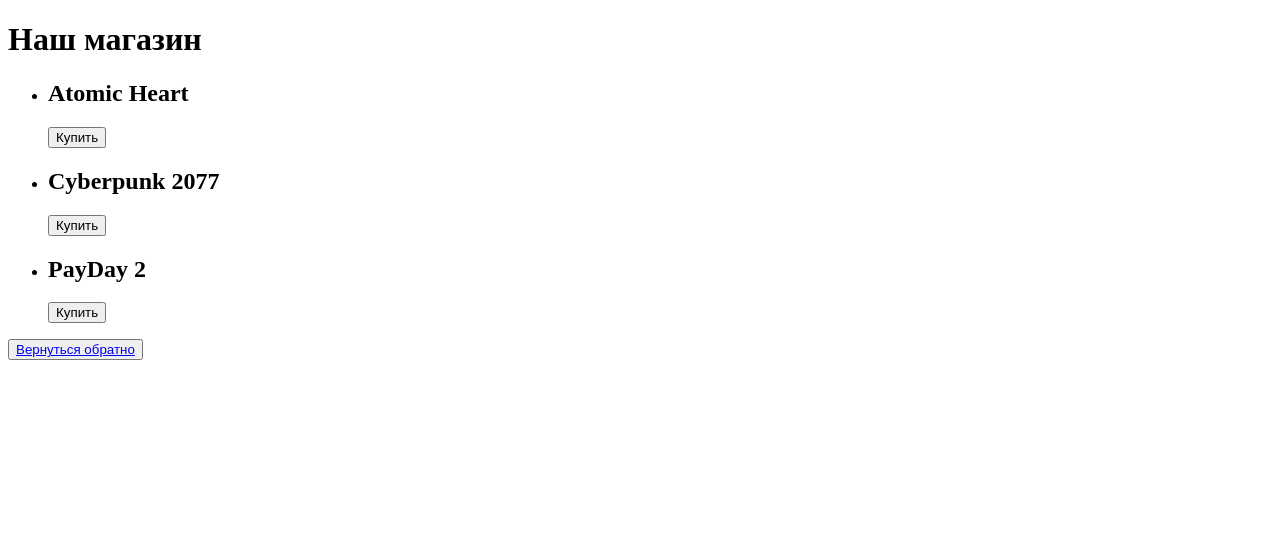
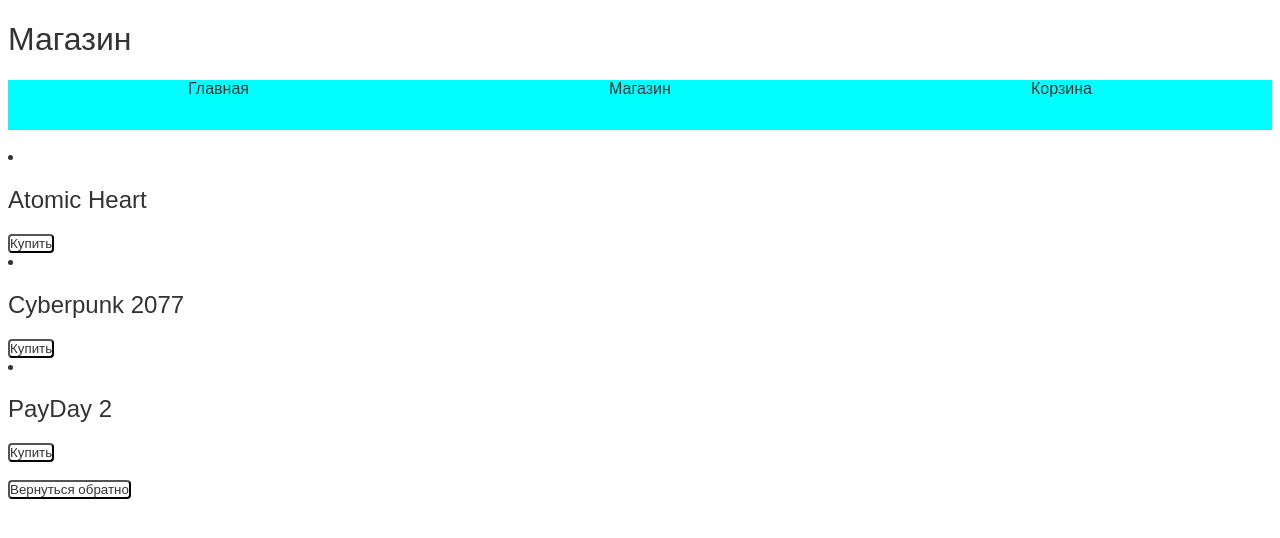
Before and after one commit to NadinBel/Module_18_1, a Django app: page /store/ in a window 1280 px wide. Shown: the top 538 px of the page. Run offline with Django 5.2, Linux system fonts and the light colour scheme.

Commit message:
Add files via upload

```diff
--- a/UrbanDjango/UrbanDjango/urls.py
+++ b/UrbanDjango/UrbanDjango/urls.py
@@ -17,7 +17,7 @@ Including another URLconf
 
 from django.contrib import admin
 from django.urls import path
-from task3.views import index, store, basket
+from task4.views import index, store, basket
 from django.views.generic import TemplateView
 
 
--- /dev/null
+++ b/UrbanDjango/static/style.css
@@ -0,0 +1,33 @@
+*{
+    color: rgba(51, 51, 51, 1);
+    font-weight: normal;
+    font-family: 'Montserrat', Arial, Helvetica, sans-serif;
+}
+
+ul{
+    list-style: none;
+    padding: 0;
+    display: flex;
+    justify-content: space-around;
+    margin: 0;
+    width: 100%;
+    height: 50px;
+}
+a{
+    text-decoration: none;
+    cursor: pointer;
+}
+button{
+    background-color: rgb(255, 255, 255);
+    cursor: pointer;
+    padding: 0;
+    border-radius: 4px;
+}
+nav{
+    display: flex;
+    justify-content: space-between;
+    align-items: center;
+    position: relative;
+    background-color: aqua;
+    grid-column: 2/3;
+}
--- /dev/null
+++ b/UrbanDjango/task4/admin.py
@@ -0,0 +1,3 @@
+from django.contrib import admin
+
+# Register your models here.
--- /dev/null
+++ b/UrbanDjango/task4/apps.py
@@ -0,0 +1,6 @@
+from django.apps import AppConfig
+
+
+class Task4Config(AppConfig):
+    default_auto_field = 'django.db.models.BigAutoField'
+    name = 'task4'
--- /dev/null
+++ b/UrbanDjango/task4/models.py
@@ -0,0 +1,3 @@
+from django.db import models
+
+# Create your models here.
--- /dev/null
+++ b/UrbanDjango/task4/tests.py
@@ -0,0 +1,3 @@
+from django.test import TestCase
+
+# Create your tests here.
--- /dev/null
+++ b/UrbanDjango/task4/views.py
@@ -0,0 +1,26 @@
+from django.shortcuts import render
+from django.views.generic import TemplateView
+
+
+def index(request):
+    pagename = 'Главная'
+    context = {
+        'pagename': pagename
+    }
+    return render(request, 'fourth_task/index.html', context)
+
+def store(request):
+    pagename = 'Магазин'
+    games = ["Atomic Heart", "Cyberpunk 2077", "PayDay 2"]
+    context = {
+        'pagename': pagename,
+        'games': games
+    }
+    return render(request, 'fourth_task/store.html', context)
+
+def basket(request):
+    pagename = 'Корзина'
+    context = {
+        'pagename': pagename
+    }
+    return render(request, 'fourth_task/basket.html', context)
--- /dev/null
+++ b/UrbanDjango/templates/fourth_task/menu.html
@@ -0,0 +1,24 @@
+{% load static %}
+<!DOCTYPE html>
+<html lang="ru">
+<head>
+    <meta charset="UTF-8">
+    <link rel="stylesheet" type="text/css" href='{% static "style.css" %}'>
+    {% block title %}<title>{{ pagename }}</title>{% endblock %}
+</head>
+<body>
+  {% block pagename %}<h1>{{ pagename }}</h1>{% endblock %}
+  {% block menu %}<nav>
+      <ul>
+        <li><a href=''>Главная</a></li>
+        <li><a href="/store" target="blank">Магазин</a></li>
+        <li><a href="/basket" target="blank">Корзина</a></li>
+      </ul>
+  </nav>{% endblock %}
+  {% block content %}<h3>Мы продаем игры 100 лет!</h3>{% endblock %}
+  {% block btn %}<section>
+      <a href="{% url 'index'%}"><button>Вернуться обратно</button></a>
+  </section>{% endblock %}
+
+</body>
+</html>
--- /dev/null
+++ b/UrbanDjango/templates/fourth_task/store.html
@@ -0,0 +1,15 @@
+{% extends './menu.html'%}
+  {% block pagename %}{{ block.super }}{% endblock %}
+  {% block menu %}{{ block.super }}<br>{% endblock %}
+  {% block content %}
+
+  {% for i in games %}
+      <li><h2>{{ i }}</h2><button>Купить</button></li>
+
+  {% endfor %}
+   <br>
+  {% endblock %}
+
+  {% block btn %}{{ block.super }}{% endblock %}
+</body>
+</html>
--- a/UrbanDjango/templates/third_task/store.html
+++ b/UrbanDjango/templates/third_task/store.html
@@ -11,6 +11,8 @@
         <li><h2>Cyberpunk 2077</h2><button>Купить</button></li>
         <li><h2>PayDay 2</h2><button>Купить</button></li>
     </ul>
+  <p>dhjdgj</p>
     <button><a href="{% url 'index'%}">Вернуться обратно</a></button>
+
 </body>
 </html>
```
Also changed, not shown: UrbanDjango/UrbanDjango/settings.py (+5 -2 lines), UrbanDjango/templates/fourth_task/basket.html (added, +9 -0 lines), UrbanDjango/templates/fourth_task/index.html (added, +9 -0 lines), UrbanDjango/templates/third_task/index.html (+8 -14 lines), UrbanDjango/task4/__init__.py (added), UrbanDjango/task4/migrations/__init__.py (added).
